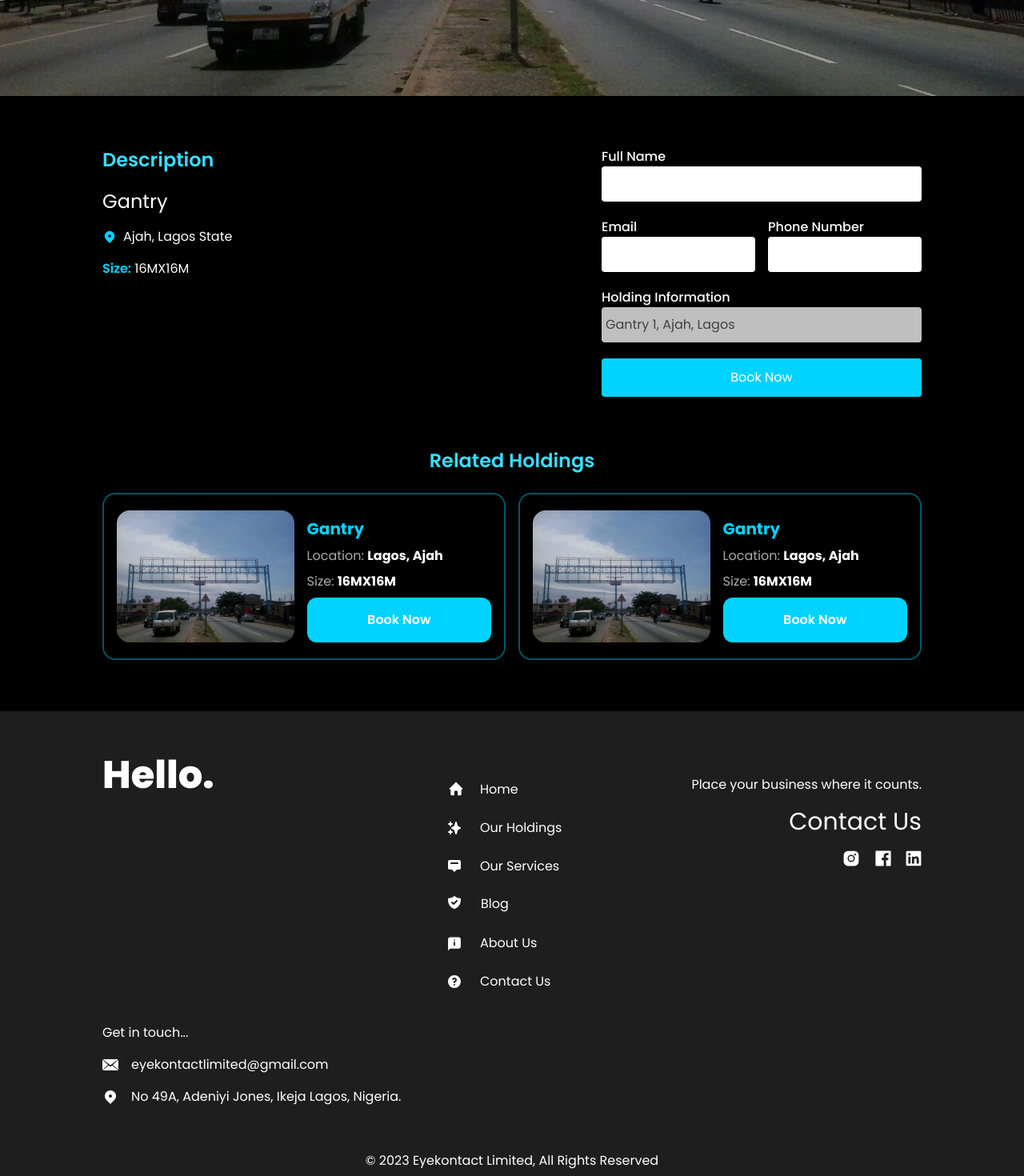
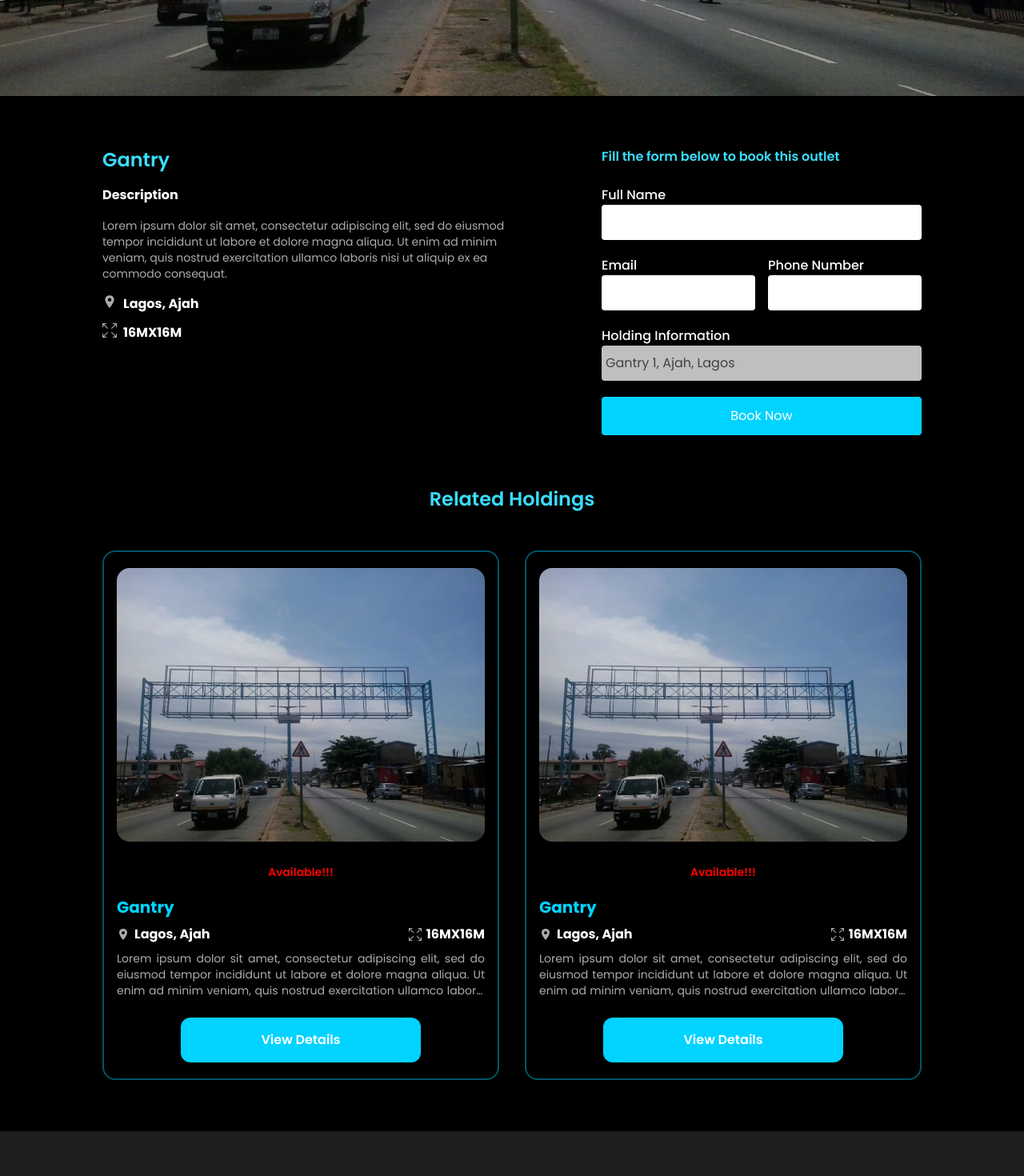
Before and after one commit to feyiamujo1/project-x, a React (Create React App) app: page /our-holdings/1 in a window 1280 px wide. Shown: the part 680-2150 px from the top of the page at 80% size. Built offline with nearby package versions, Linux system fonts and the light colour scheme.

Commit message:
Edited the holdings page

```diff
--- a/src/components/Holdings.js
+++ b/src/components/Holdings.js
@@ -83,11 +83,11 @@ const Holdings = () => {
                     data-aos-duration="1000"
                     onSubmit={HandleSubmit}
                     className='grid gap-2 sm:grid-cols-4 sm:gap-x-0 sm:gap-y-4 md:gap-0 md:grid-cols-5 max-w-[900px] mx-auto'>
-                    <select className='border cursor-pointer border-custom-brown hover:border-custom-blue outline-none rounded-xl text-base py-3 px-4 space-y-2' name="holding" id='holding' onChange={HandleChange} value={holdingsDetails["holding"]} required>
+                    <select className='border cursor-pointer border-custom-brown hover:border-custom-blue outline-none rounded-xl text-base h-12 box-border py-3 px-4 space-y-2' name="holding" id='holding' onChange={HandleChange} value={holdingsDetails["holding"]} required>
                         <option className='hover:bg-custom-blue hover:text-white cursor-pointer' value="available">Available</option>
                         <option className='hover:bg-custom-blue hover:text-white cursor-pointer' value="unavailable">Not Available</option>
                     </select>
-                    <select className='border cursor-pointer border-custom-brown hover:border-custom-blue outline-none rounded-xl text-base py-3 px-4 space-y-2' name="holding" id='holding' onChange={HandleChange} value={holdingsDetails["holding"]} required>
+                    <select className='border cursor-pointer border-custom-brown hover:border-custom-blue outline-none rounded-xl text-base h-12 box-border py-3 px-4 space-y-2' name="holding" id='holding' onChange={HandleChange} value={holdingsDetails["holding"]} required>
                         <option className='hover:bg-custom-blue hover:text-white cursor-pointer' value="">-Select Outlet-</option>
                         <option className='hover:bg-custom-blue hover:text-white cursor-pointer' value="Gantry">Gantry</option>
                         <option className='hover:bg-custom-blue hover:text-white cursor-pointer' value="Unipoles">Unipoles</option>
@@ -99,7 +99,7 @@ const Holdings = () => {
                         <option className='hover:bg-custom-blue hover:text-white cursor-pointer' value="Wallwrap">Wallwrap</option>
                         <option className='hover:bg-custom-blue hover:text-white cursor-pointer' value="Fence Drape">Fence Drape</option>
                     </select>
-                    <select className='border cursor-pointer border-custom-brown hover:border-custom-blue outline-none rounded-xl text-base py-3 px-4' name="state" id='state' onChange={HandleChange} value={holdingsDetails["state"]} required>
+                    <select className='border cursor-pointer border-custom-brown hover:border-custom-blue outline-none rounded-xl text-base h-12 box-border py-3 px-4' name="state" id='state' onChange={HandleChange} value={holdingsDetails["state"]} required>
                         <option className='hover:bg-custom-blue hover:text-white cursor-pointer' value="">-Select State-</option>
                         <option className='hover:bg-custom-blue hover:text-white cursor-pointer' value="">Lagos</option>
                         <option className='hover:bg-custom-blue hover:text-white cursor-pointer' value="">Abuja</option>
@@ -108,7 +108,7 @@ const Holdings = () => {
                         <option className='hover:bg-custom-blue hover:text-white cursor-pointer' value="">Oyo</option>
                         <option className='hover:bg-custom-blue hover:text-white cursor-pointer' value="">Oyo</option>
                     </select>
-                    <select className='border cursor-pointer border-custom-brown hover:border-custom-blue outline-none rounded-xl text-base py-3 px-4 space-y-2' name="area" id='area' onChange={HandleChange} value={holdingsDetails["area"]}>
+                    <select className='border cursor-pointer border-custom-brown hover:border-custom-blue outline-none rounded-xl text-base h-12 box-border py-3 px-4 space-y-2' name="area" id='area' onChange={HandleChange} value={holdingsDetails["area"]}>
                         <option className='hover:bg-custom-blue hover:text-white cursor-pointer' value="">-Select Area-</option>
                         <option className='hover:bg-custom-blue hover:text-white cursor-pointer' value="Gantry">Ikeja</option>
                         <option className='hover:bg-custom-blue hover:text-white cursor-pointer' value="Unipoles">Ebute Meta</option>
--- a/src/components/HoldingsContent.js
+++ b/src/components/HoldingsContent.js
@@ -5,7 +5,9 @@ import Navbar from './UI/Navbar'
 import DirectionImage from '../../src/assets/images/directions.png'
 // import {ReactComponent as DownButton}  from "../../src/assets/images/down-arrow-svgrepo-com.svg"
 import GantryImage from "../../src/assets/images/live-gantry.png"
-import { HiLocationMarker } from 'react-icons/hi'
+import { IoLocationSharp } from "react-icons/io5"
+import { SlSizeFullscreen } from "react-icons/sl"
+import CountDownTimer from './UI/CountDownTimer'
 
 const HoldingsContent = () => {
     document.title = 'Holdings';
@@ -45,24 +47,38 @@ const HoldingsContent = () => {
                 </div>
             </div> */}
         </div>
-        <div className="w-11/12 lg:w-[80%] mx-auto pt-16 flex flex-col md:flex-row justify-between gap-6">
+        <div className="w-11/12 lg:w-[80%] mx-auto pt-16 flex flex-col md:flex-row justify-between gap-12 lg:gap-20">
             <div className='space-y-5'>
-                <h2
-                data-aos="fade-up"
-                data-aos-duration="1000"
-                className='font-semibold text-2xl text-custom-blue'>Description</h2>
                 <div
                     data-aos="fade-up"
                     data-aos-duration="1000"
                     className='space-y-4'>
-                    <p className='text-white text-2xl'>Gantry</p>
-                    <div className='text-white flex items-center gap-x-2'>
-                        <span><HiLocationMarker className="text-lg text-custom-blue-dark"/></span> Ajah, Lagos State
-                    </div>
-                    <p className='text-white'><span className='text-custom-blue-dark font-semibold'>Size:</span> 16MX16M</p>
+                    <p className='text-custom-blue text-2xl font-semibold'>Gantry</p>
+                    <h2
+                    data-aos="fade-up"
+                    data-aos-duration="1000"
+                    className='font-bold text-base text-white'>Description</h2>
+                <p
+                    data-aos="fade-up"
+                    data-aos-duration="1000"
+                    className=' text-custom-ash text-sm'>
+                    Lorem ipsum dolor sit amet, consectetur adipiscing elit, sed do eiusmod tempor incididunt ut labore et dolore magna aliqua.
+                    Ut enim ad minim veniam, quis nostrud exercitation ullamco laboris nisi ut aliquip ex ea commodo consequat.
+                </p>
+                <div
+                    data-aos="fade-up"
+                    data-aos-duration="1000"
+                    className='flex flex-col justify-between gap-3 w-full'>
+                    <p className='text-custom-ash flex flex-row w-fit gap-2'><IoLocationSharp className='text-lg'/><span className='font-bold text-white'>Lagos, Ajah</span></p>
+                    <p className='text-custom-ash flex flex-row w-fit gap-2'><SlSizeFullscreen className='text-lg'/><span className='font-bold text-white'>16MX16M</span></p>
+                </div>
                 </div>
             </div>
-            <div>
+            <div className='space-y-6'>
+                <h2
+                    data-aos="fade-up"
+                    data-aos-duration="1000"
+                    className='text-custom-blue text-base font-semibold'>Fill the form below to book this outlet</h2>
                 <form
                     data-aos="fade-up"
                     data-aos-duration="1000"
@@ -98,41 +114,59 @@ const HoldingsContent = () => {
                 </form>
             </div>
         </div>
-        <div className="w-11/12 lg:w-[80%] mx-auto py-16 space-y-6">
+        <div className="w-11/12 lg:w-[80%] mx-auto py-16 space-y-12">
             <h2 data-aos="fade-up"
                 data-aos-duration="1000"
                 className='font-semibold text-2xl text-custom-blue text-center'>Related Holdings</h2>
-            <div className='grid grid-cols-1 md:grid-cols-2 gap-4'>
+            <div className='grid grid-cols-1 md:grid-cols-2 gap-6 lg:gap-8'>
                 <div
                     data-aos="fade-up"
                     data-aos-duration="1000"
-                    className='flex flex-col md:flex-row py-5 px-4 gap-4 border-[#005466] border-2 rounded-2xl'>
-                    <div className='w-full md:w-[450px]'>
-                        <img className='w-full md:w-[450px] h-full rounded-2xl' src={GantryImage} alt=""/>
+                    className='flex flex-col py-5 px-4 gap-4 border-[#005466] border-2 rounded-2xl'>
+                    <div className='w-full md:max-h-[450px]'>
+                        <img className='w-full h-full rounded-2xl' src={GantryImage} alt=""/>
                     </div>
                     <div className='flex flex-col justify-end gap-2 w-full'>
+                        <CountDownTimer targetDate={new Date().getTime()} />
                         <h2 className='font-bold text-xl text-custom-blue-dark'>Gantry</h2>
-                        <p className='text-custom-ash'>Location: <span className='font-bold text-white'>Lagos, Ajah</span></p>
-                        <p className='text-custom-ash'>Size: <span className='font-bold text-white'>16MX16M</span></p>
+                        <div className='flex flex-col md:flex-row justify-between gap-2 w-full'>
+                            <p className='text-custom-ash flex flex-row w-fit items-center gap-1.5'><IoLocationSharp /><span className='font-bold text-white'>Lagos, Ajah</span></p>
+                            <p className='text-custom-ash flex flex-row w-fit items-center gap-1.5'><SlSizeFullscreen /><span className='font-bold text-white'>16MX16M</span></p>
+                        </div>
+                        <div className=''>
+                            <p className='text-justify text-custom-ash text-sm line-clamp-none md:line-clamp-3'>
+                                Lorem ipsum dolor sit amet, consectetur adipiscing elit, sed do eiusmod tempor incididunt ut labore et dolore magna aliqua.
+                                Ut enim ad minim veniam, quis nostrud exercitation ullamco laboris nisi ut aliquip ex ea commodo consequat.
+                            </p>
+                        </div>
                         <Link to='/our-holdings/1'>
-                            <p className="py-4 w-full bg-custom-blue-dark rounded-xl text-center text-white font-semibold cursor-pointer hover:bg-custom-brown">Book Now</p>
-                        </ Link>
+                            <p className="py-4 max-w-[300px] mx-auto mt-4 bg-custom-blue-dark rounded-xl text-center text-white font-semibold cursor-pointer hover:bg-custom-brown">View Details</p>
+                        </Link>
                     </div>
                 </div>
                 <div
                     data-aos="fade-up"
                     data-aos-duration="1000"
-                    className='flex flex-col md:flex-row py-5 px-4 gap-4 border-[#005466] border-2 rounded-2xl'>
-                    <div className='w-full md:w-[450px]'>
-                        <img className='w-full md:w-[450px] h-full rounded-2xl' src={GantryImage} alt=""/>
+                    className='flex flex-col py-5 px-4 gap-4 border-[#005466] border-2 rounded-2xl'>
+                    <div className='w-full md:max-h-[450px]'>
+                        <img className='w-full h-full rounded-2xl' src={GantryImage} alt=""/>
                     </div>
                     <div className='flex flex-col justify-end gap-2 w-full'>
+                        <CountDownTimer targetDate={new Date().getTime()} />
                         <h2 className='font-bold text-xl text-custom-blue-dark'>Gantry</h2>
-                        <p className='text-custom-ash'>Location: <span className='font-bold text-white'>Lagos, Ajah</span></p>
-                        <p className='text-custom-ash'>Size: <span className='font-bold text-white'>16MX16M</span></p>
+                        <div className='flex flex-col md:flex-row justify-between gap-2 w-full'>
+                            <p className='text-custom-ash flex flex-row w-fit items-center gap-1.5'><IoLocationSharp /><span className='font-bold text-white'>Lagos, Ajah</span></p>
+                            <p className='text-custom-ash flex flex-row w-fit items-center gap-1.5'><SlSizeFullscreen /><span className='font-bold text-white'>16MX16M</span></p>
+                        </div>
+                        <div className=''>
+                            <p className='text-justify text-custom-ash text-sm line-clamp-none md:line-clamp-3'>
+                                Lorem ipsum dolor sit amet, consectetur adipiscing elit, sed do eiusmod tempor incididunt ut labore et dolore magna aliqua.
+                                Ut enim ad minim veniam, quis nostrud exercitation ullamco laboris nisi ut aliquip ex ea commodo consequat.
+                            </p>
+                        </div>
                         <Link to='/our-holdings/1'>
-                            <p className="py-4 w-full bg-custom-blue-dark rounded-xl text-center text-white font-semibold cursor-pointer hover:bg-custom-brown">Book Now</p>
-                        </ Link>
+                            <p className="py-4 max-w-[300px] mx-auto mt-4 bg-custom-blue-dark rounded-xl text-center text-white font-semibold cursor-pointer hover:bg-custom-brown">View Details</p>
+                        </Link>
                     </div>
                 </div>
             </div>
```
